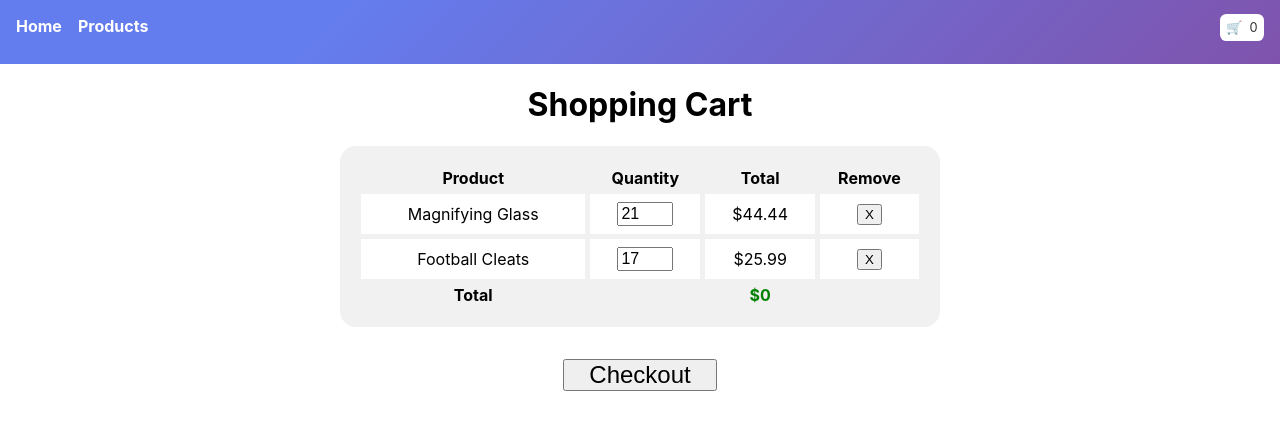
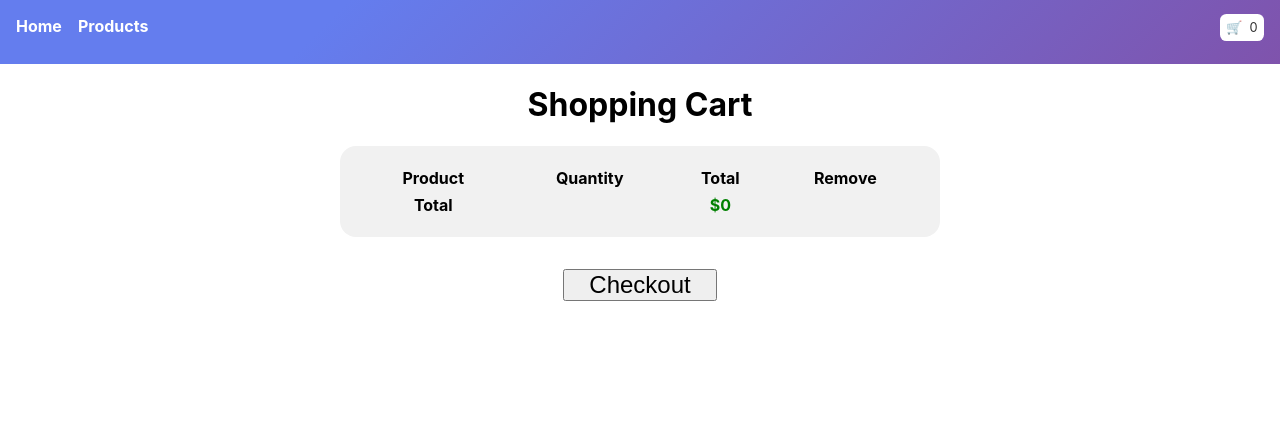
Before and after one commit to petitoff/redux-shopping-cart, a React (Vite) app: page /cart in a window 1280 px wide. Shown: the top 430 px of the page. Built offline with nearby package versions, Linux system fonts and the light colour scheme.

Commit message:
Combining Data from Two Redux Slices to Build our Shopping Car

```diff
--- a/src/features/cart/Cart.tsx
+++ b/src/features/cart/Cart.tsx
@@ -1,7 +1,11 @@
 import React from "react";
 import styles from "./Cart.module.css";
+import { useAppSelector } from "../../app/hooks";
 
 export function Cart() {
+  const products = useAppSelector((state) => state.products.products);
+  const items = useAppSelector((state) => state.cart.items);
+
   return (
     <main className="page">
       <h1>Shopping Cart</h1>
@@ -15,30 +19,26 @@
           </tr>
         </thead>
         <tbody>
+          {Object.entries(items).map(([id, quantity]) => (
             <tr>
-            <td>Magnifying Glass</td>
+              <td>{products[id].name}</td>
               <td>
-              <input type="text" className={styles.input} defaultValue={21} />
+                <input
+                  type="text"
+                  className={styles.input}
+                  defaultValue={quantity}
+                />
               </td>
-            <td>$44.44</td>
+              <td>${products[id].price}</td>
               <td>
-              <button aria-label="Remove Magnifying Glass from Shopping Cart">
+                <button
+                  aria-label={`Remove ${products[id].name} from Shopping Cart`}
+                >
                   X
                 </button>
               </td>
             </tr>
-          <tr>
-            <td>Football Cleats</td>
-            <td>
-              <input type="text" className={styles.input} defaultValue={17} />
-            </td>
-            <td>$25.99</td>
-            <td>
-              <button aria-label="Remove Football Cleats from Shopping Cart">
-                X
-              </button>
-            </td>
-          </tr>
+          ))}
         </tbody>
         <tfoot>
           <tr>
```
Lines whose indentation alone changed are shown as unchanged.
